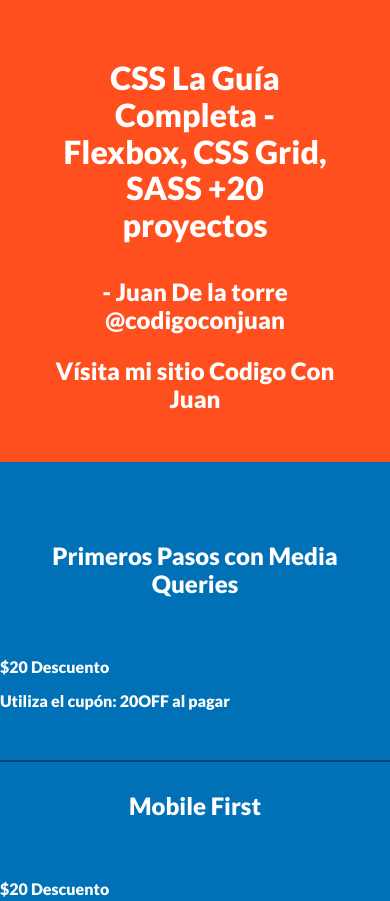
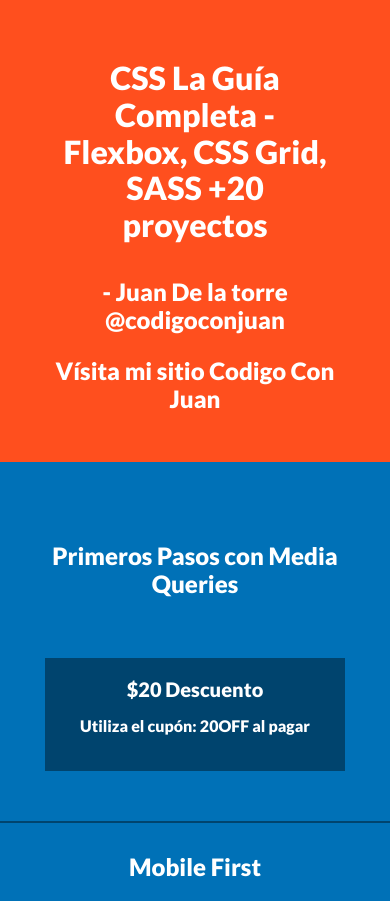
Before and after one commit to AdrianAntonGarcia/RWD, a plain HTML site: page index.html in a window 390 px wide. Shown: the top 901 px of the page. Drawn offline with Linux system fonts and the light colour scheme.

Commit message:
Primeros pasos con media querys

```diff
--- /dev/null
+++ b/css/01.css
@@ -0,0 +1,24 @@
+/* Primeros pasos */
+
+.oferta {
+  background-color: #00446e;
+  padding: 2rem;
+  text-align: center;
+  max-width: 80rem;
+  margin: 0 auto;
+}
+
+.precio {
+  font-size: 6rem;
+  margin: 0;
+}
+
+/* de 0 a 600 (incluido) px aplica este código */
+@media (max-width: 600px) {
+  .oferta {
+    max-width: 30rem;
+  }
+  .precio {
+    font-size: 2rem;
+  }
+}
--- a/index.html
+++ b/index.html
@@ -1,5 +1,6 @@
 <!DOCTYPE html>
 <html lang="en">
+
 <head>
     <meta charset="UTF-8">
     <meta http-equiv="X-UA-Compatible" content="IE=edge">
@@ -10,14 +11,16 @@
     <link href="https://fonts.googleapis.com/css2?family=Lato:wght@900&display=swap" rel="stylesheet">
     <link rel="stylesheet" href="css/normalize.css">
     <link rel="stylesheet" href="css/style.css">
+    <link rel="stylesheet" href="css/01.css">
+</head>
 
-</head>
 <body>
 
     <div class="caja-curso">
         <h1>CSS La Guía Completa - Flexbox, CSS Grid, SASS +20 proyectos</h1>
         <p>- Juan De la torre @codigoconjuan</p>
-        <a target="blank" rel="nofollow noopener noreferrer"  href="https://codigoconjuan.com/">Vísita mi sitio Codigo Con Juan</a>
+        <a target="blank" rel="nofollow noopener noreferrer" href="https://codigoconjuan.com/">Vísita mi sitio Codigo
+            Con Juan</a>
     </div>
 
     <div class="contenedor">
@@ -76,7 +79,7 @@
         </div>
 
         <h2>Imágenes Responsive</h2>
-        <img src="img/imagen.jpg" alt="imagen responsive" >
+        <img src="img/imagen.jpg" alt="imagen responsive">
 
         <h2>Formatos Modernos</h2>
 
@@ -86,4 +89,5 @@
     </div>
 
 </body>
+
 </html>
```
